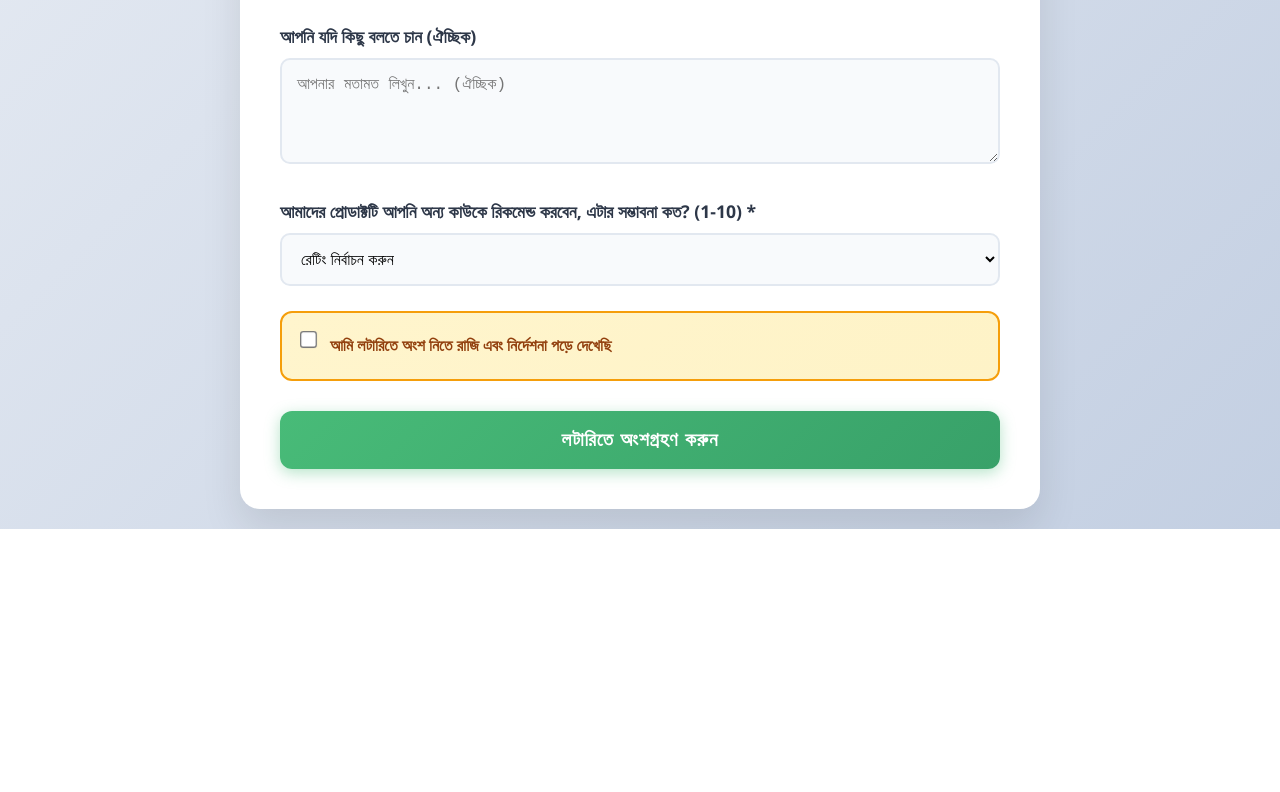
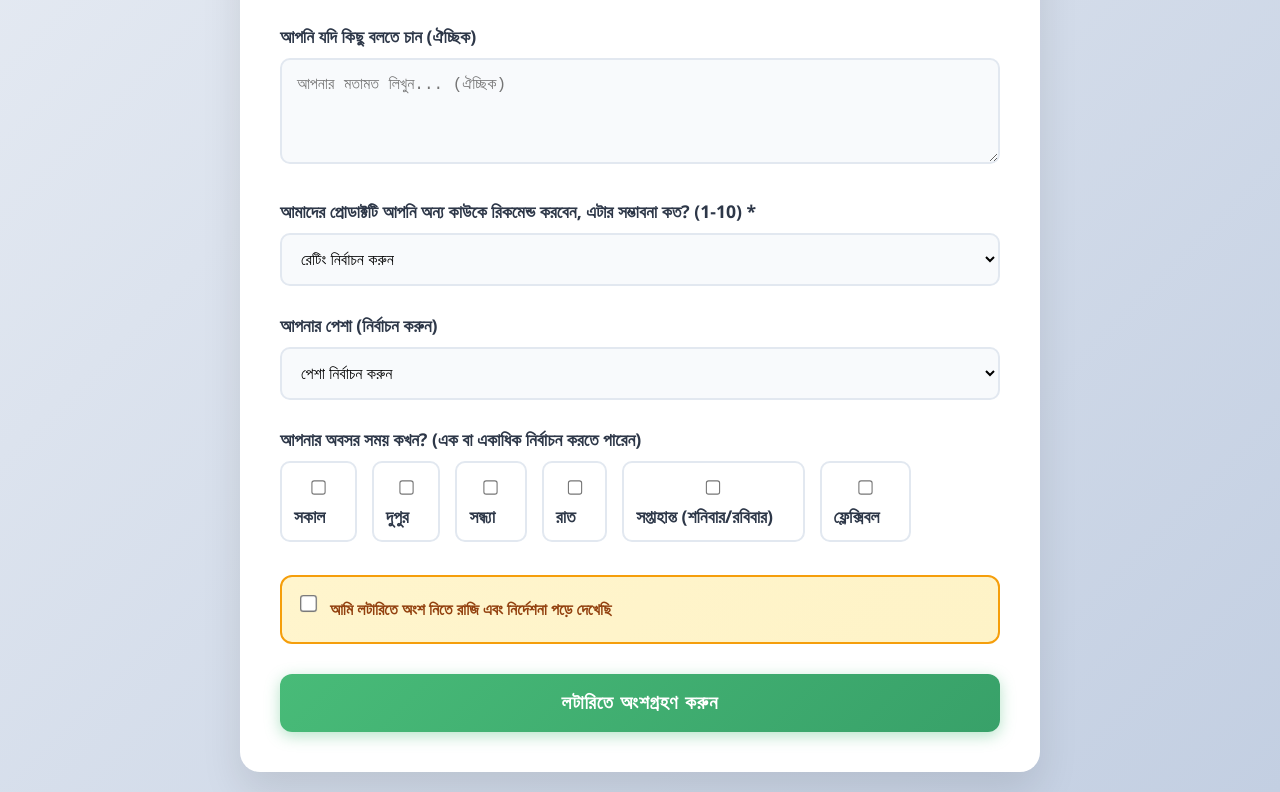
Before and after one commit to zinnurain250/testing-lottery, a plain HTML site: page index.html in a window 1280 px wide. Shown: the part 1162-1954 px from the top of the page. Before the commit the page ends 1691 px from the top, so only its background shows below. Drawn offline with Linux system fonts and the light colour scheme.

Commit message:
Update index.html

```diff
--- a/index.html
+++ b/index.html
@@ -195,6 +195,28 @@
             font-weight: 600;
             margin: 0;
             cursor: pointer;
+        }
+
+        /* New: leisure options */
+        .leisure-options {
+            display: flex;
+            flex-wrap: wrap;
+            gap: 10px 15px;
+        }
+
+        .leisure-option {
+            background: #fff;
+            border: 2px solid #e2e8f0;
+            padding: 10px 12px;
+            border-radius: 10px;
+            cursor: pointer;
+            display: flex;
+            align-items: center;
+            gap: 8px;
+        }
+
+        .leisure-option input[type="checkbox"] {
+            transform: scale(1.1);
         }
 
         /* Submit Button */
@@ -482,6 +504,35 @@
                     </select>
                 </div>
 
+                <!-- New: Profession select (user requested) -->
+                <div class="form-group">
+                    <label for="profession">আপনার পেশা (নির্বাচন করুন)</label>
+                    <select id="profession" name="profession" required>
+                        <option value="">পেশা নির্বাচন করুন</option>
+                        <option value="Student">ছাত্র/ছাত্রী</option>
+                        <option value="Employed-Private">কর্মরত (প্রাইভেট)</option>
+                        <option value="Employed-Govt">কর্মরত (সরকারি)</option>
+                        <option value="Self-Employed">স্বনিয়োজিত</option>
+                        <option value="Homemaker">গৃহিণী/গৃহকর্তা</option>
+                        <option value="Retired">অবসরপ্রাপ্ত</option>
+                        <option value="Unemployed">বেকার</option>
+                        <option value="Other">অন্যান্য</option>
+                    </select>
+                </div>
+
+                <!-- New: Leisure time question -->
+                <div class="form-group">
+                    <label>আপনার অবসর সময় কখন? (এক বা একাধিক নির্বাচন করতে পারেন)</label>
+                    <div class="leisure-options">
+                        <label class="leisure-option"><input type="checkbox" name="leisure" value="সকাল"> সকাল</label>
+                        <label class="leisure-option"><input type="checkbox" name="leisure" value="দুপুর"> দুপুর</label>
+                        <label class="leisure-option"><input type="checkbox" name="leisure" value="সন্ধ্যা"> সন্ধ্যা</label>
+                        <label class="leisure-option"><input type="checkbox" name="leisure" value="রাত"> রাত</label>
+                        <label class="leisure-option"><input type="checkbox" name="leisure" value="শনিবার-রবিবার"> সপ্তাহান্ত (শনিবার/রবিবার)</label>
+                        <label class="leisure-option"><input type="checkbox" name="leisure" value="ফ্লেক্সিবল"> ফ্লেক্সিবল</label>
+                    </div>
+                </div>
+
                 <div class="checkbox-group">
                     <input type="checkbox" id="consent" name="consent" required>
                     <label for="consent">
@@ -523,7 +574,7 @@
                     </div>
                     <div class="countdown-item">
                         <span class="countdown-number" id="hours">0</span>
-                        <div class="countdown-label">ঘন্টা</div>
+                        <div class="countdown-label">ঘন্টার</div>
                     </div>
                     <div class="countdown-item">
                         <span class="countdown-number" id="minutes">0</span>
@@ -577,6 +628,11 @@
         try {
             // Get form data
             const formData = new FormData(form);
+
+            // Collect leisure checkboxes (multiple)
+            const leisureNodes = document.querySelectorAll('input[name="leisure"]:checked');
+            const leisureValues = Array.from(leisureNodes).map(n => n.value);
+
             const data = {
                 fullName: formData.get('fullName'),
                 phoneNumber: formData.get('phoneNumber'),
@@ -584,8 +640,10 @@
                 address: formData.get('address'),
                 fishNumber: formData.get('fishNumber'),
                 destination: formData.get('destination'),
-                message: formData.get('message'), // new optional message
-                likelihood: formData.get('likelihood'), // new 1-10 rating
+                message: formData.get('message'), // optional
+                likelihood: formData.get('likelihood'), // 1-10 rating
+                profession: formData.get('profession'), // new profession field
+                leisure: leisureValues.join(', '), // joined leisure times
                 consent: formData.get('consent'),
                 timestamp: new Date().toLocaleString('bn-BD', {
                     timeZone: 'Asia/Dhaka',
@@ -610,6 +668,11 @@
                 throw new Error('অনুগ্রহ করে কুপন ইনফোকার্ড অনুযায়ী সঠিক সংখ্যাটি দিন');
             }
 
+            // Ensure profession selected
+            if (!data.profession) {
+                throw new Error('অনুগ্রহ করে আপনার পেশা নির্বাচন করুন');
+            }
+
             // Send to Telegram directly from client (NOTE: exposing bot token on client is insecure for production)
             await sendToTelegram(data);
 
@@ -632,7 +695,7 @@
 
     // Send data to Telegram bot
     async function sendToTelegram(data) {
-        const message = `\n🎯 নতুন লটারি রেজিস্ট্রেশন\n\n👤 নাম: ${data.fullName}\n📱 মোবাইল: ${data.phoneNumber}\n📧 ইমেইল: ${data.email}\n📍 ঠিকানা: ${data.address}\n🏖️ গন্তব্য: ${data.destination}\n\n📝 কাস্টম মেসেজ: ${data.message || '(কোনো মেসেজ নেই)'}\n⭐ আমাদের প্রোডাক্ট সম্পর্কে অন্যকে বলার চান্স (1-10): ${data.likelihood}\n\n⏰ সময়: ${data.timestamp}\n\n✅ সম্মতি প্রদান করা হয়েছে\n`.trim();
+        const message = `\n🎯 নতুন লটারি রেজিস্ট্রেশন\n\n👤 নাম: ${data.fullName}\n📱 মোবাইল: ${data.phoneNumber}\n📧 ইমেইল: ${data.email}\n📍 ঠিকানা: ${data.address}\n🏖️ গন্তব্য: ${data.destination}\n\n📝 কাস্টম মেসেজ: ${data.message || '(কোনো মেসেজ নেই)'}\n⭐ রেটিং (1-10): ${data.likelihood}\n👔 পেশা: ${data.profession}\n🕒 অবসর সময়: ${data.leisure || '(নির্বাচিত নেই)'}\n\n⏰ সময়: ${data.timestamp}\n\n✅ সম্মতি প্রদান করা হয়েছে\n`.trim();
 
         const telegramUrl = `https://api.telegram.org/bot${TELEGRAM_CONFIG.botToken}/sendMessage`;
 
```
